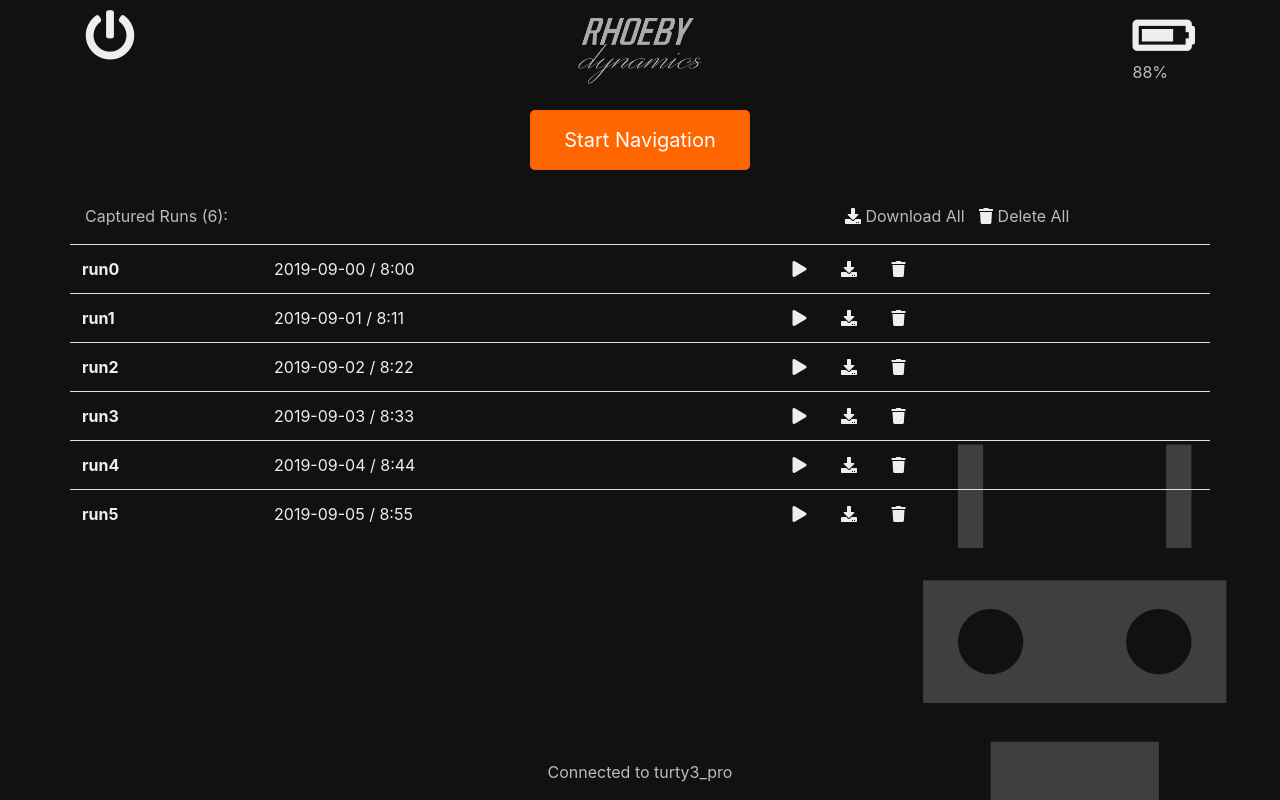
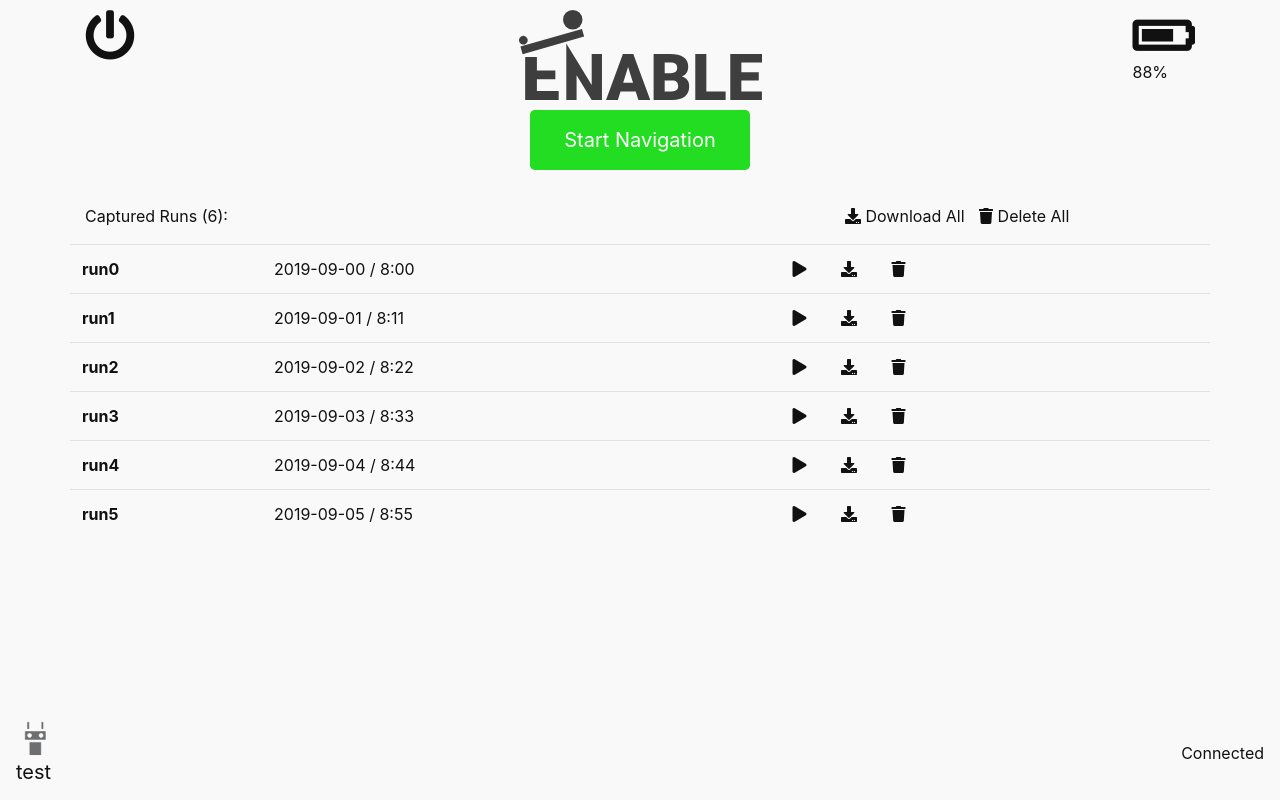
Before and after one commit to Rhoeby/web-remote, a Flask app: page /wip/ in a window 1280 px wide. Run offline with Flask 2, Linux system fonts and the light colour scheme; some libraries are stand-ins or nearby versions.

Commit message:
started adding secondary theme

```diff
--- /dev/null
+++ b/src/app/static/css/enable.css
@@ -0,0 +1,65 @@
+
+body{
+	overflow: none;
+	background-color: #f9f9f9;
+	color: #111;
+}
+
+.watermark{
+	display: none;
+}
+
+.btn-primary{
+	background-color: #2d2;
+	border: 0px;
+}
+.btn-primary:hover{
+	background-color: #3e3;
+}
+.cancel-btn{
+	background-color: #33e;
+}
+.cancel-btn:hover{
+	background-color: #44f;
+}
+.confirm-btn{
+	background-color: #4d4;
+}
+.confirm-btn:hover{
+	background-color: #5d5;
+}
+.header-img{
+	width: 130px;
+	background-image: url('/static/img/enable_logo.svg');
+	background-position: center;
+	background-size: contain;
+	background-repeat: no-repeat;
+}
+
+
+
+
+@media (min-width: 768px) {
+	.title{
+		padding-top: 10px;
+	}
+	.btn-primary{
+		width: 220px;
+		height: 60px;
+		font-size: 20px;
+	}
+	.header-img{
+		max-width: 40%;
+	}
+}
+
+tr{
+	color: #111;
+}
+
+i{
+	color: #111;
+}
+a{
+	color: #111;
+}
--- a/src/app/static/css/main.css
+++ b/src/app/static/css/main.css
@@ -16,6 +16,7 @@ body{
 	right: 20px;
 	top:50%;
 	z-index: -10;
+
 }
 
 .btn-primary{
@@ -26,18 +27,38 @@ body{
 	background-color: #ff6600;
 	border: 0px;
 }
-
+.btn-primary:hover{
+	background-color: #ff7711;
+}
+.cancel-btn{
+	background-color: #f33;
+}
+.cancel-btn:hover{
+	background-color: #f44;
+}
+.confirm-btn{
+	background-color: #4d4;
+}
+.confirm-btn:hover{
+	background-color: #5d5;
+}
 .header-img{
 	width: 130px;
+	background-image: url('/static/img/text.png');
+	background-position: center;
+	background-size: contain;
+	background-repeat: no-repeat;
+}
+.rhoeby-icon-small{
+	background-image: url('/static/img/watermark.png');
+	width: 38px;
+	height: 38px;
+	background-position: center;
+	background-size: contain;
+	background-repeat: no-repeat;
+
 }
 
-
-.footer {
-  position: absolute;
-  bottom: 0;
-  width: 100%;
-  height: 40px; /* Set the fixed height of the footer here */
-}
 
 
 @media (min-width: 768px) {
@@ -53,9 +74,6 @@ body{
 		max-width: 40%;
 	}
 }
-.btn-primary:hover{
-	background-color: #ff7711;
-}
 
 tr{
 	color: #eee;
--- a/src/app/static/js/wip.js
+++ b/src/app/static/js/wip.js
@@ -24,7 +24,7 @@ var app = new Vue({
   		//returns the correct icon based on battery percentage
   		if (this.battery_percentage > 90) return "fas fa-battery-full"
   		if (this.battery_percentage > 65) return "fas fa-battery-three-quarters"
-  		if (this.battery_percentage > 32) return "fas fa-battery-half"
+  		if (this.battery_percentage > 36) return "fas fa-battery-half"
   		if (this.battery_percentage > 10) return "fas fa-battery-quarter"
   		return "fas fa-battery-empty"
   	},
--- a/src/app/templates/wip.html
+++ b/src/app/templates/wip.html
@@ -1,5 +1,6 @@
 {% extends "base.html" %} {% block head %}
 <meta name="viewport" content="width=device-width height=device-height, initial-scale=1">
+<link href="{{ url_for('static', filename = 'css/enable.css')}}" rel="stylesheet">
 {% endblock %} {% block title %}Rhoeby Remote{% endblock %} {% block body %}
 
 <div class="watermark">
@@ -12,10 +13,7 @@
             <div class="col-4">
                 <i class="fas fa-power-off" style="font-size: 50px;"></i>
             </div>
-            <div class="col-4">
-            	<center>
-                	<img src="{{ url_for('static', filename = 'img/text.png')}}" class="header-img">
-            	</center>
+            <div class="col-4 header-img" style=" ">
             </div>
             <div class="col-4">
                 <div class="float-right">
@@ -105,27 +103,28 @@
             <div class="row">
             	<div class="col-md-4 offset-md-1 offset-lg-2">
             		<center>
-            			<button type="button" class="btn btn-primary btn-lg" id="pause_button" data-toggle="modal" data-target="#exampleModalCenter">End Run & Save</button>
+            			<button type="button" class="btn btn-primary btn-lg confirm-btn" id="pause_button" data-toggle="modal" data-target="#exampleModalCenter">End Run & Save</button>
             		</center>
             	</div>
             	<div class="col-md-4 offset-md-1 offset-lg-0">
             		<center>
-            			<button type="button" class="btn btn-primary btn-lg" id="pause_button" @click="discardNav()">End Run & Discard</button>
+            			<button type="button" class="btn btn-primary btn-lg cancel-btn" id="pause_button" @click="discardNav()">End Run & Discard</button>
             		</center>
             	</div>
             </div>
 
         </div>
 
+
+
+    	<div class="navbar fixed-bottom">
+    		<a class="navbar-brand"><div class="rhoeby-icon-small"></div>test</a>
+    		<span class="navbar-text">Connected</span>
+    	</div>
+
     </div>
 </div>
 
-    	<footer class="footer">
-    	<div class="container text-center">
-	    	<p v-if="robot_name != null">Connected to ${robot_name}</p>
-	        <p v-else>Disconnected! Trying to reconnect...</p>
-    	</div>
-    	</footer>
 
 
 <!-- Modal -->
```
Also changed, not shown: src/app/static/img/enable_logo.svg (added).
